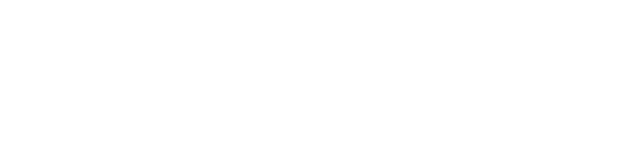
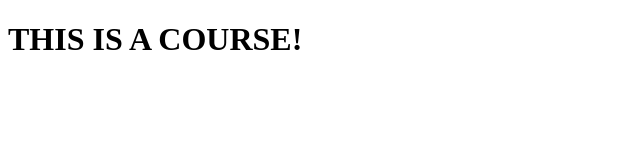
Before and after one commit to vShlapachenko/coursera-front-end-course, a plain HTML site: page index.html in a window 1280 px wide. Shown: the whole page, without its empty margins (0-640 px from the left). Drawn offline with Linux system fonts and the light colour scheme.

Commit message:
test commit

```diff
--- a/index.html
+++ b/index.html
@@ -5,6 +5,6 @@
     <title>Title</title>
 </head>
 <body>
-
+<h1>THIS IS A COURSE!</h1>
 </body>
 </html>
```
